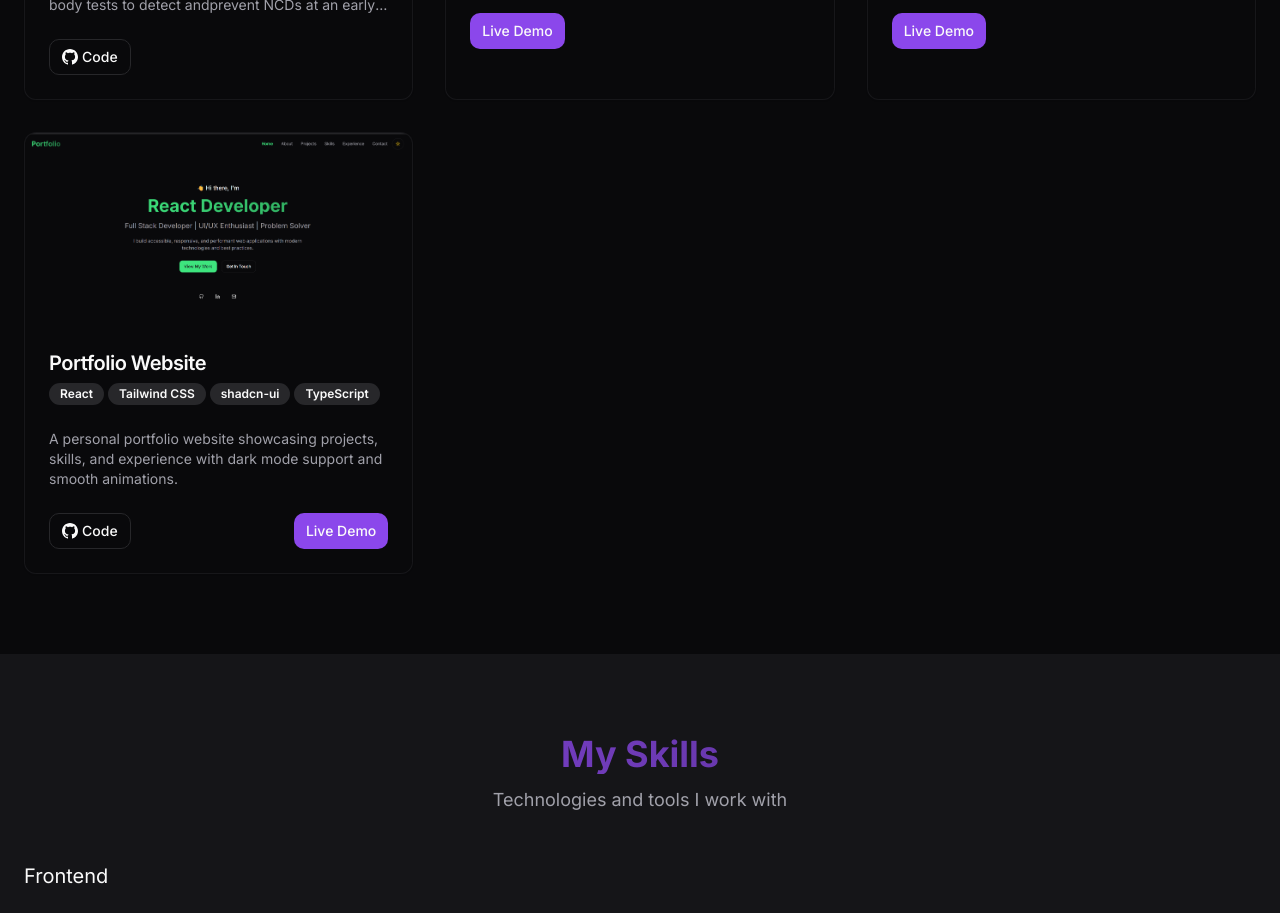
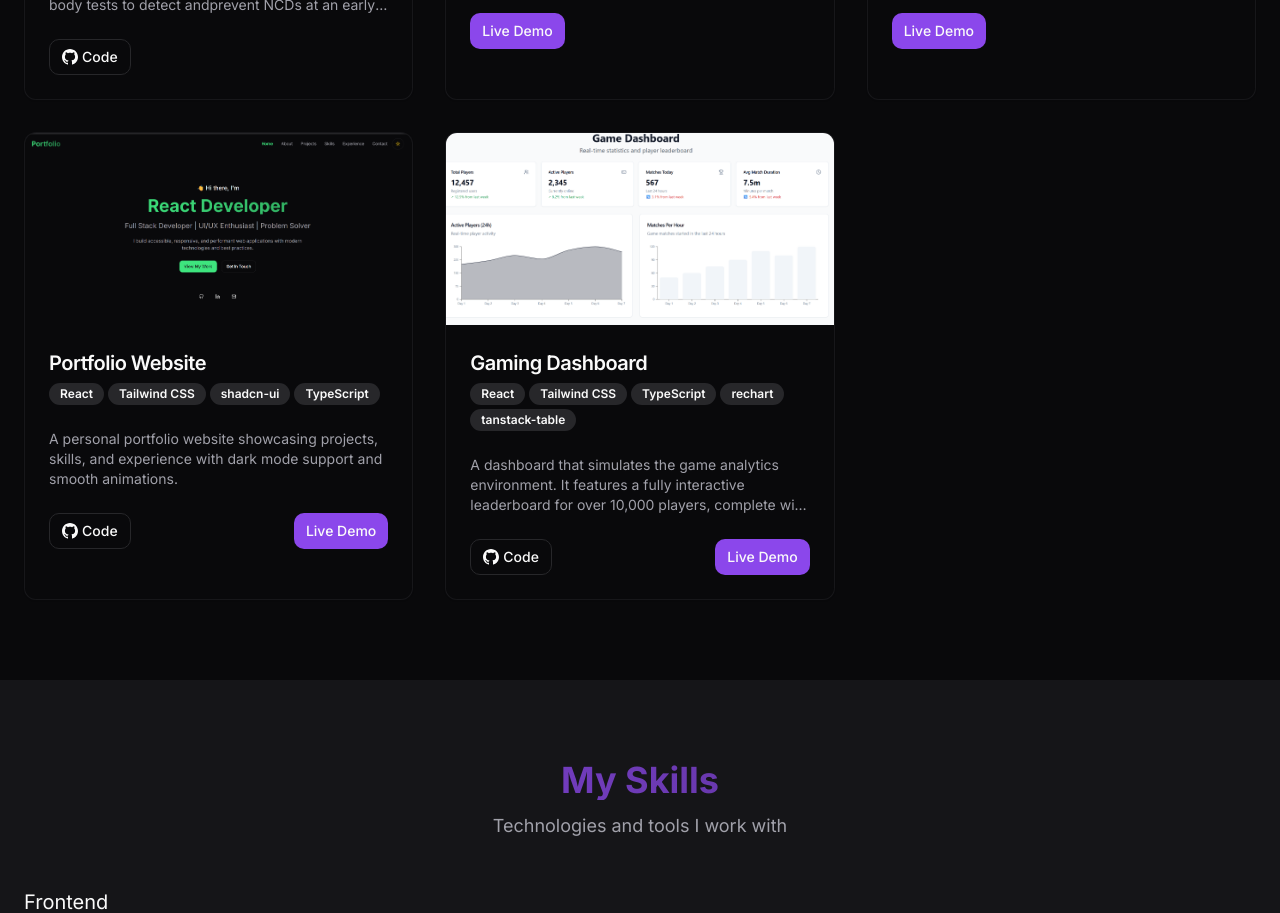
Before and after one commit to jooming02/portfolio-lovable, a React (Vite) app: page / in a window 1280 px wide. Shown: the part 1920-2833 px from the top of the page. Built offline with nearby package versions, Linux system fonts and the light colour scheme.

Commit message:
project_gamingdashboard

```diff
--- a/src/components/sections/ProjectsSection.tsx
+++ b/src/components/sections/ProjectsSection.tsx
@@ -66,6 +66,14 @@ const ProjectsSection = () => {
             liveUrl="https://laujooming.lovable.app/"
             githubUrl="https://github.com/jooming02/portfolio-lovable"
           />
+          <ProjectCard
+            title="Gaming Dashboard"
+            description="A dashboard that simulates the game analytics environment. It features a fully interactive leaderboard for over 10,000 players, complete with search, sort, pagination, and visual indicators."
+            tags={["React", "Tailwind CSS", "TypeScript", "rechart", "tanstack-table"]}
+            imageUrl="/projects/gamingdashboard.png"
+            liveUrl="https://gaming-dashboard.lovable.app/"
+            githubUrl="https://github.com/jooming02/gaming-dashboard"
+          />
         </div>
       </div>
     </section>
```
Also changed, not shown: public/projects/gamingdashboard.png (added).
